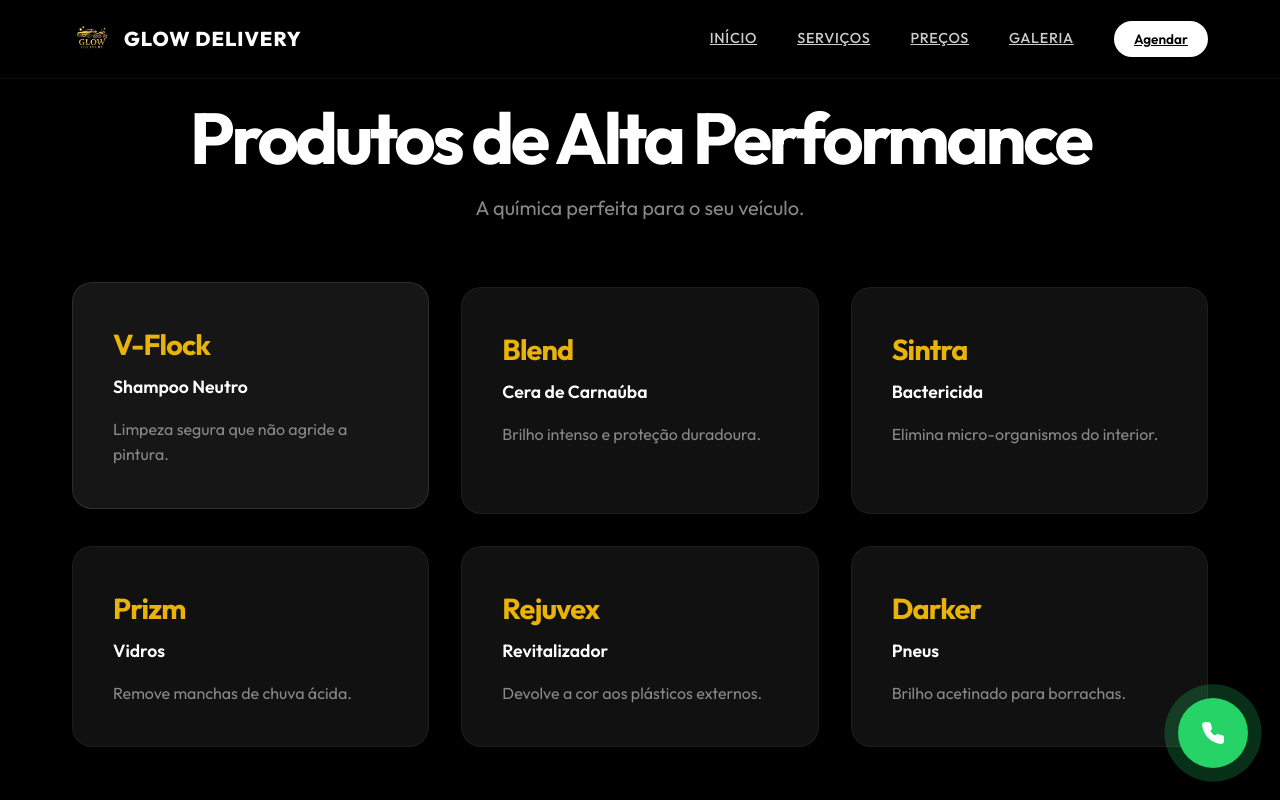
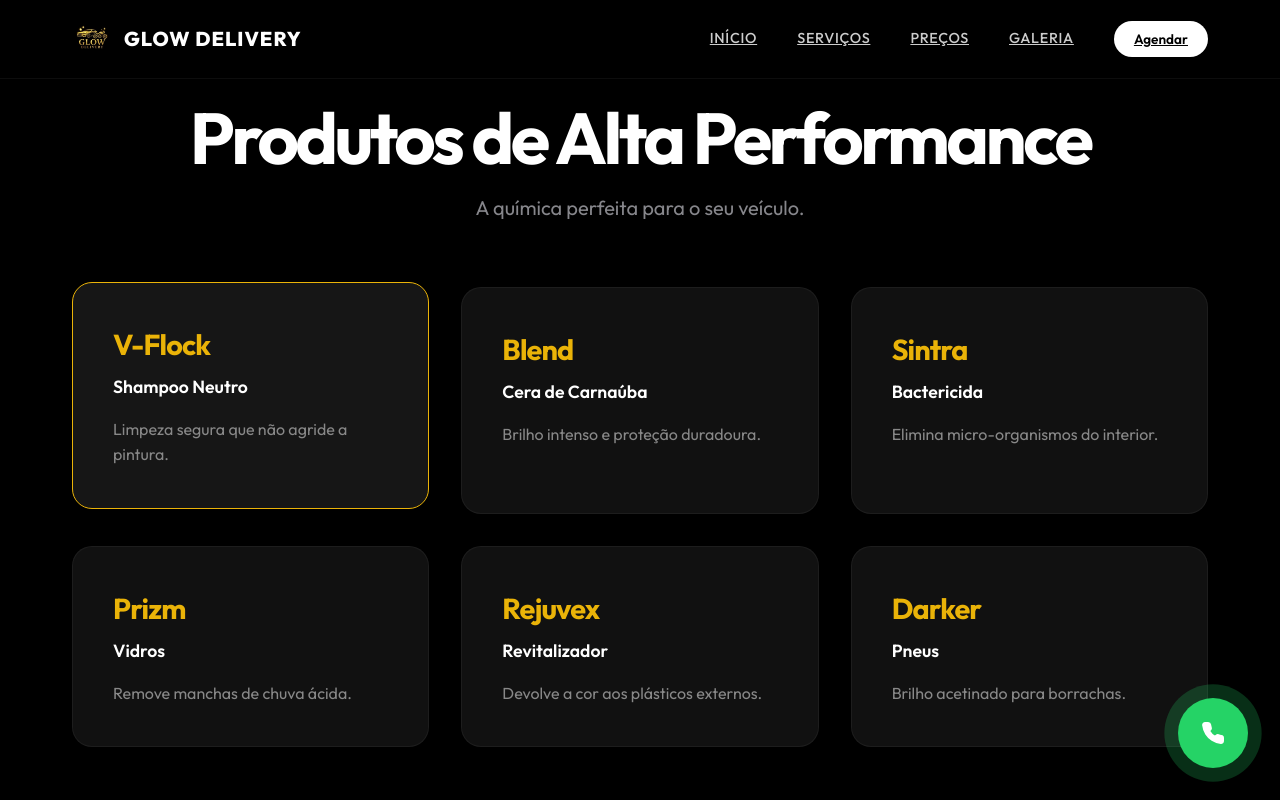
Before and after one commit to geisonhoehr-ai/glowdelivery, a React (Vite) app: page / in a window 1280 px wide. In both pictures the pointer is over the element 250 px from the left and 3818 px from the top of the page. Shown: the part 3418-4218 px from the top of the page. Built offline with nearby package versions, Linux system fonts and the light colour scheme.

Commit message:
Add gold border hover effect to product cards

```diff
--- a/src/index.css
+++ b/src/index.css
@@ -1220,7 +1220,7 @@ h3 {
 .product-card:hover {
     transform: translateY(-5px);
     background: #161616;
-    border-color: rgba(255, 255, 255, 0.1);
+    border-color: var(--primary);
 }
 
 .product-card h3 {
```
